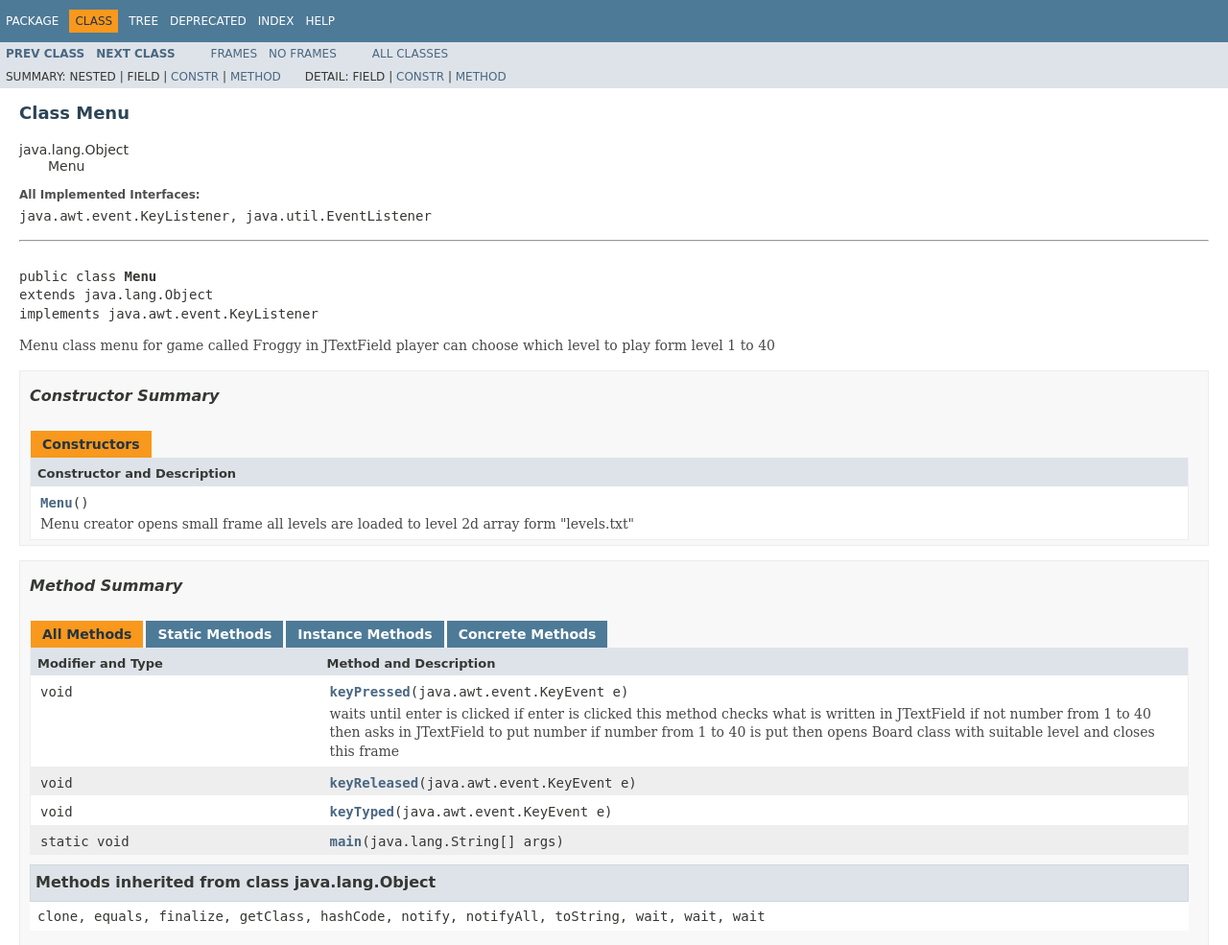
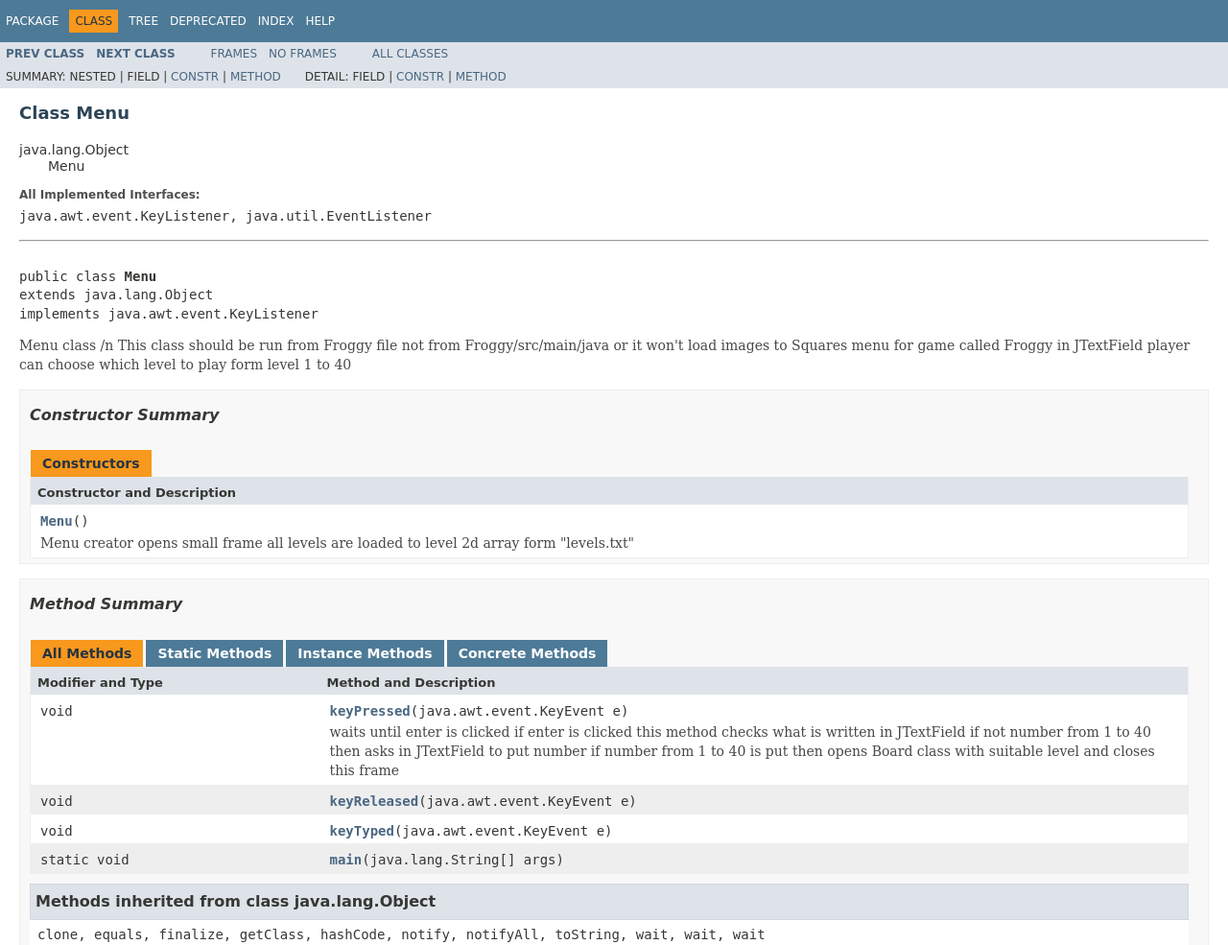
Before and after one commit to ForrestFairy/Froggy, a plain HTML site: page doc/Menu.html in a window 1280 px wide. Shown: the top 985 px of the page at 96% size. Drawn offline with Linux system fonts and the light colour scheme; a web font is replaced by a local one.

Commit message:
Updated javadoc

```diff
--- a/doc/Menu.html
+++ b/doc/Menu.html
@@ -2,7 +2,7 @@
 <!-- NewPage -->
 <html lang="en">
 <head>
-<!-- Generated by javadoc (1.8.0_242) on Fri Mar 27 10:17:23 CET 2020 -->
+<!-- Generated by javadoc (1.8.0_242) on Fri Mar 27 10:39:24 CET 2020 -->
 <title>Menu</title>
 <meta name="date" content="2020-03-27">
 <link rel="stylesheet" type="text/css" href="stylesheet.css" title="Style">
@@ -114,6 +114,8 @@ var activeTableTab = "activeTableTab";
 extends java.lang.Object
 implements java.awt.event.KeyListener</pre>
 <div class="block">Menu class
+ /n This class should be run from Froggy file not from Froggy/src/main/java
+ or it won't load images to Squares
  menu for game called Froggy
  in JTextField player can choose which level to play form level 1 to 40</div>
 </li>
```
Also changed, not shown: doc/Board.html (+1 -1 lines), doc/Square.html (+1 -1 lines), doc/allclasses-frame.html (+1 -1 lines), doc/allclasses-noframe.html (+1 -1 lines), doc/constant-values.html (+1 -1 lines), doc/deprecated-list.html (+1 -1 lines), doc/help-doc.html (+1 -1 lines), doc/index-all.html (+3 -1 lines), doc/index.html (+1 -1 lines), doc/overview-tree.html (+1 -1 lines), doc/package-frame.html (+1 -1 lines), doc/package-summary.html (+3 -1 lines), doc/package-tree.html (+1 -1 lines).
